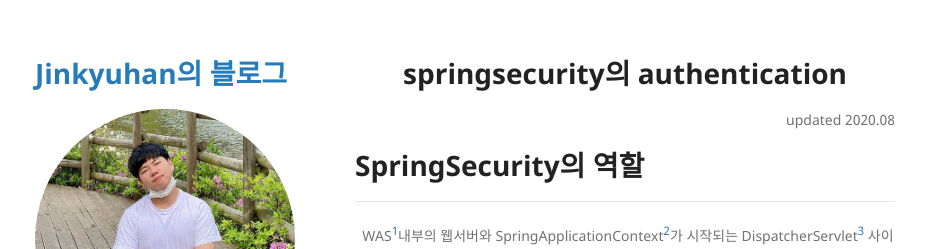
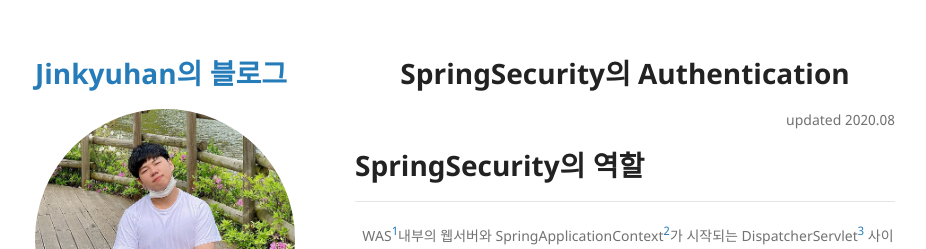
Before and after one commit to jinkyuhan/jinkyuhan.github.io, a Jekyll site: the page built from posting/Spring_Security의_Authentication에_대한_이해.md, in a window 1280 px wide and 900 px high. Shown: the top 249 px of the window, without its empty margins (175-1101 px from the left). Built offline with Jekyll 4.4.1, drawn with Linux system fonts in a browser that asks for light colours; our own code applies the rules of GitHub Pages for plain Markdown files.

Commit message:
fix: typo

```diff
--- a/posting/Spring_Security의_Authentication에_대한_이해.md
+++ b/posting/Spring_Security의_Authentication에_대한_이해.md
@@ -1,4 +1,4 @@
-<h1 style="text-align: center; ">springsecurity의 authentication</h1>
+<h1 style="text-align: center; ">SpringSecurity의 Authentication</h1>
 <p style="text-align: right;"> updated 2020.08 </p>
 
 [comment]: <> (Spring Security를 제대로 사용하기 위해서는 Spring Security가 기본적으로 제공하는 Authentication logic에 대해 이해할 필요가 있습니다.<br>)
```
